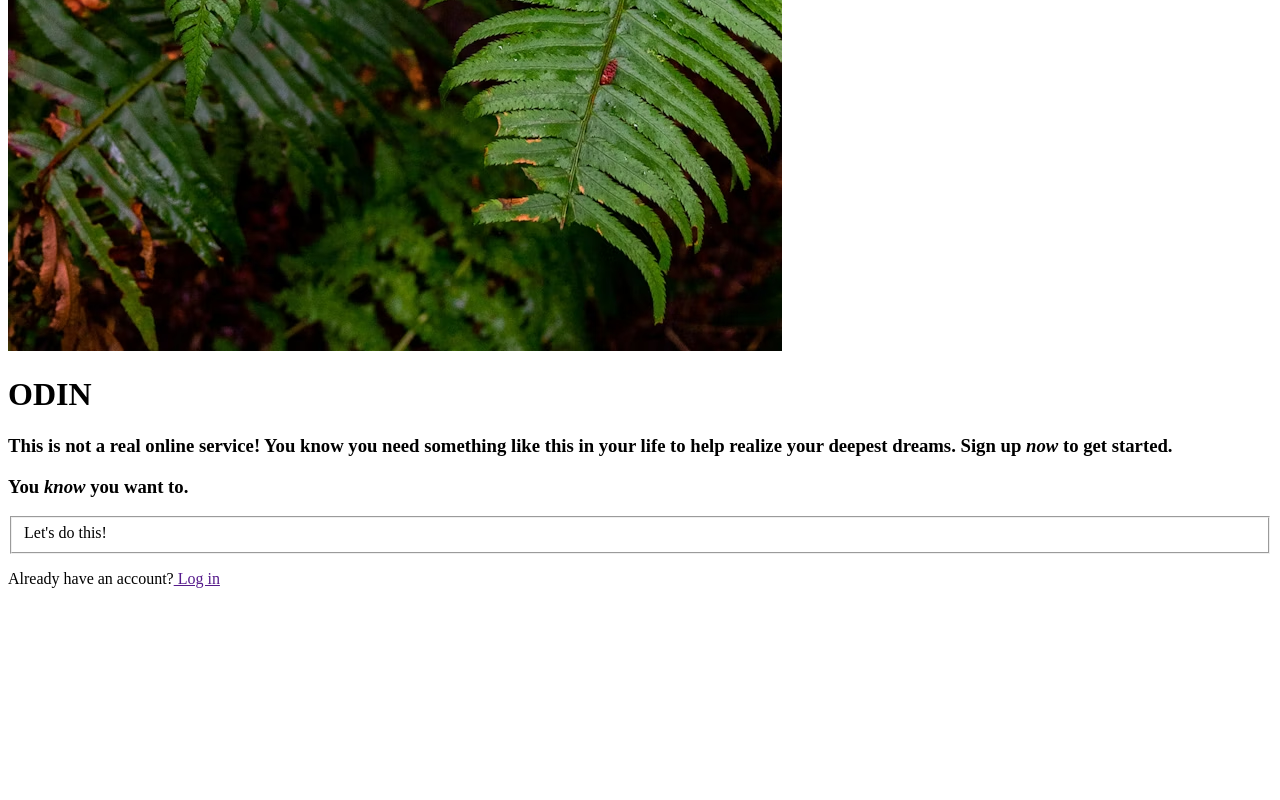
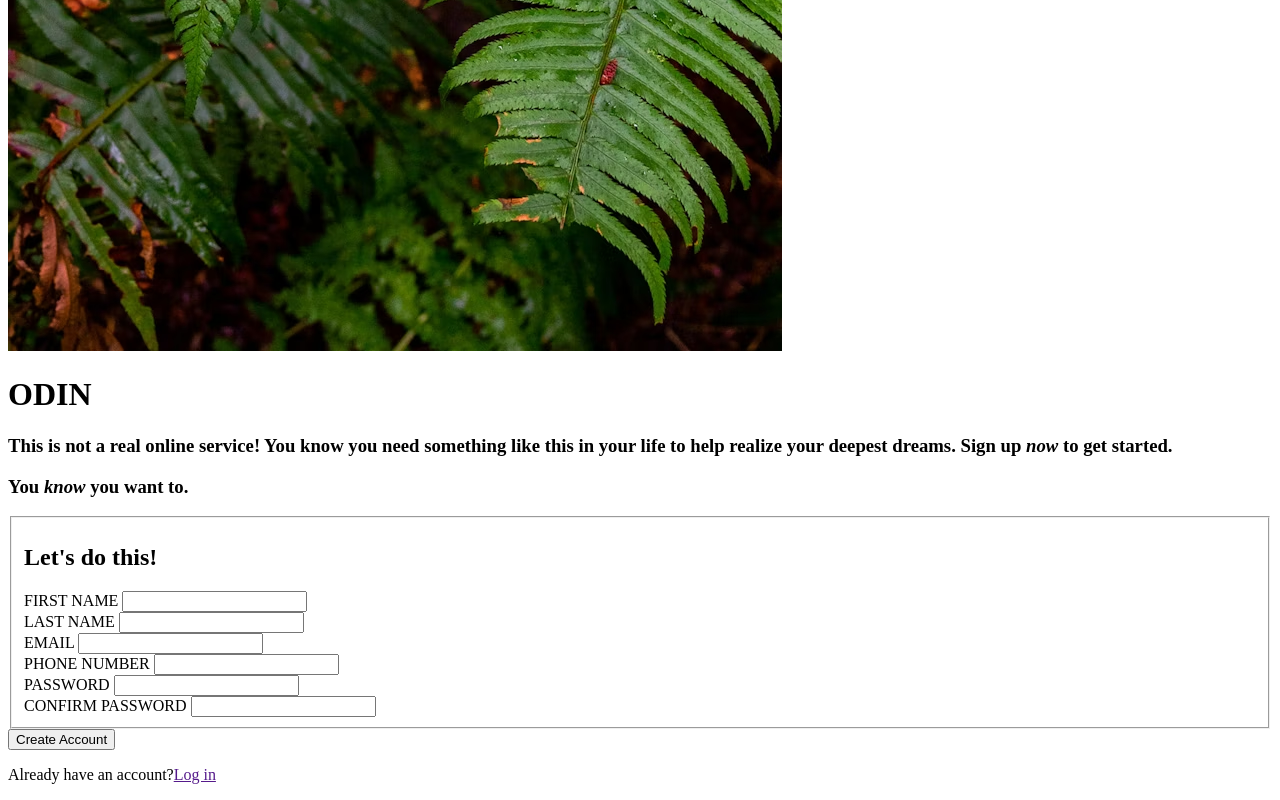
Before and after one commit to codeByMihaly/First-form, a plain HTML site: page index.html in a window 1280 px wide. Shown: the part 818-1618 px from the top of the page. Before the commit the page ends 1422 px from the top, so only its background shows below. Drawn offline with Linux system fonts and the light colour scheme.

Commit message:
I'm done with the html. I will focusing from now on to the css

```diff
--- a/index.html
+++ b/index.html
@@ -22,11 +22,45 @@
       </h3>
       <h3 class="upper-text" id="second-text">You <em> know </em>you want to.</h3>
     </div>
-    <form>
-      <fieldset>Let's do this!</fieldset>
+    <form action="" method="post" id="all-form">
+      <fieldset id="fieldset-id">
+        <div>
+        <h2 class="form-text" id="h2-text-id">Let's do this!</h2>
 
+        <div class="label-form" id="f1-id">
+        <label class="form-text" for="first-name">FIRST NAME</label>
+        <input id="first-name" name="First name" type="text" required>
+        </div>
+
+        <div class="label-form" id="f2-id">
+        <label class="form-text" for="last-name">LAST NAME</label>
+        <input id="last-name" name="Last Name" type="text" required>
+        </div>
+
+        <div class="label-form" id="email-id">
+        <label class="form-text" for="mail">EMAIL</label>
+        <input id="mail" name="Email" type="email" required>
+        </div>
+
+        <div class="label-form" id="phone-id">
+        <label class="form-text" for="phone">PHONE NUMBER</label>
+        <input id="phone" name="Phone number" type="tel" required>
+        </div>
+
+        <div class="label-form" id="password1-id">
+        <label class="form-text" for="password1">PASSWORD</label>
+        <input id="password1" name="Password" type="password" required>
+        </div>
+
+        <div class="label-form" id="password2-id">
+        <label class="form-text" for="password2">CONFIRM PASSWORD</label>
+        <input id="password2" name="Password confirm" type="password" required>
+        </div>
+      </fieldset>
+
+      <button class="sign-btn" type="submit">Create Account</button>
     </form>
-    <p>Already have an account?<a href=""> Log in</a></p>
+    <p class="lower-text">Already have an account?<a href="" id="lower-link">Log in</a></p>
   </div>
   <script src=script.js></script>
 </body>
```
